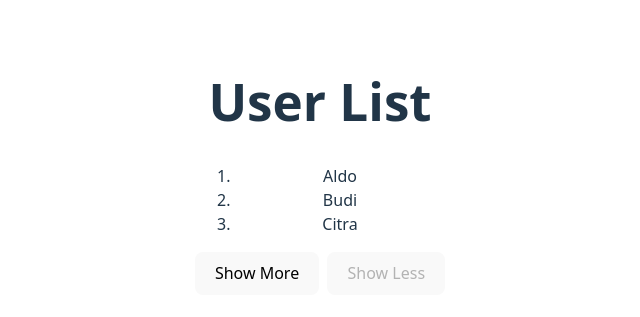
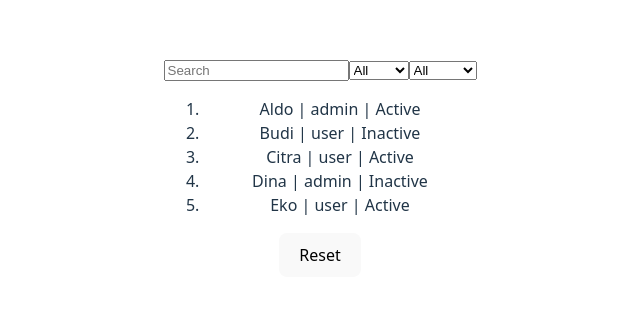
Before and after one commit to Aldinokhalifah/Coba.js, a React (Vite) app in the folder latihan-react/: page / in a window 1280 px wide. Shown: the part 233-550 px from the top of the page, without its empty margins (320-960 px from the left). Built offline with nearby package versions, Linux system fonts and the light colour scheme.

Commit message:
Latihan react membuat search dan filter data dari API

```diff
--- a/latihan-react/src/App.jsx
+++ b/latihan-react/src/App.jsx
@@ -6,7 +6,9 @@ import FormValidation from './frontend/FormValidation'
 import ProductSearch from './frontend/ProductSearch'
 import SearchInput from './frontend/SearchInput'
 import ShowMore_ShowLess from './frontend/ShowMore_ShowLess'
+import SimulasiQueryAPI from './frontend/SimulasiQueryAPI'
 import TodoList from './frontend/TodoList'
+import UserFilterbyStatus from './frontend/UserFilterbyStatus'
 
 function App() {
 
@@ -19,7 +21,9 @@ function App() {
       {/* <CounterList /> */}
       {/* <ProductSearch /> */}
       {/* <FetchApi /> */}
-      <ShowMore_ShowLess />
+      {/* <ShowMore_ShowLess /> */}
+      {/* <UserFilterbyStatus /> */}
+      <SimulasiQueryAPI />
     </>
   )
 }
--- /dev/null
+++ b/latihan-react/src/frontend/SimulasiQueryAPI.jsx
@@ -0,0 +1,76 @@
+import { useState } from "react";
+
+const USERS = [
+    { id: 1, name: "Aldo", role: "admin", active: true },
+    { id: 2, name: "Budi", role: "user", active: false },
+    { id: 3, name: "Citra", role: "user", active: true },
+    { id: 4, name: "Dina", role: "admin", active: false },
+    { id: 5, name: "Eko", role: "user", active: true },
+];
+
+
+export default function SimulasiQueryAPI() {
+    const [search, setSearch] = useState("");
+    const [role, setRole] = useState("all");
+    const [status, setStatus] = useState("all");
+
+    let result = USERS;
+
+    if (search) {
+        result = result.filter(u =>
+        u.name.toLowerCase().includes(search.toLowerCase())
+        );
+    }
+
+    if (role !== "all") {
+        result = result.filter(u => u.role === role);
+    }
+
+    if (status !== "all") {
+        result = result.filter(u =>
+        status === "active" ? u.active : !u.active
+        );
+    }
+
+    const reset = () => {
+        setSearch("");
+        setRole("all");
+        setStatus("all");
+    };
+
+    return (
+        <>
+        <input
+            value={search}
+            onChange={e => setSearch(e.target.value)}
+            placeholder="Search"
+        />
+
+        <select value={role} onChange={e => setRole(e.target.value)}>
+            <option value="all">All</option>
+            <option value="admin">Admin</option>
+            <option value="user">User</option>
+        </select>
+
+        <select value={status} onChange={e => setStatus(e.target.value)}>
+            <option value="all">All</option>
+            <option value="active">Active</option>
+            <option value="inactive">Inactive</option>
+        </select>
+
+        {result.length === 0 ? (
+            <p>Data tidak ditemukan</p>
+        ) : (
+            <ol>
+            {result.map(user => (
+                <li key={user.id}>
+                {user.name} | {user.role} | {user.active ? "Active" : "Inactive"}
+                </li>
+            ))}
+            </ol>
+        )}
+
+        <button onClick={reset}>Reset</button>
+        </>
+    );
+}
--- /dev/null
+++ b/latihan-react/src/frontend/UserFilterbyStatus.jsx
@@ -0,0 +1,37 @@
+import { useState } from "react";
+
+const USERS = [
+    { id: 1, name: "Aldo", active: true },
+    { id: 2, name: "Budi", active: false },
+    { id: 3, name: "Citra", active: true },
+    { id: 4, name: "Dina", active: false },
+    { id: 5, name: "Eko", active: true },
+];
+
+
+export default function UserFilterbyStatus() {
+    const [filter, setFilter] = useState("all");
+
+
+    const filteredUsers = USERS.filter(user => {
+        if (filter === "active") return user.active;
+        if (filter === "inactive") return !user.active;
+        return true; // all
+    });
+
+    return(
+        <>
+            <select name="" id="" value={filter} onChange={(e) => setFilter(e.target.value)}>
+                <option value="all">All</option>
+                <option value="active">Active</option>
+                <option value="inactive">Inactive</option>
+            </select>
+            <ol>
+                {filteredUsers.map(user => (
+                    <li key={user.id}>Name: {user.name} || Status: {user.active === true ? 'Active' : 'Inactive'}</li>
+                ))}
+            </ol>
+        </>
+
+    );
+}
```
